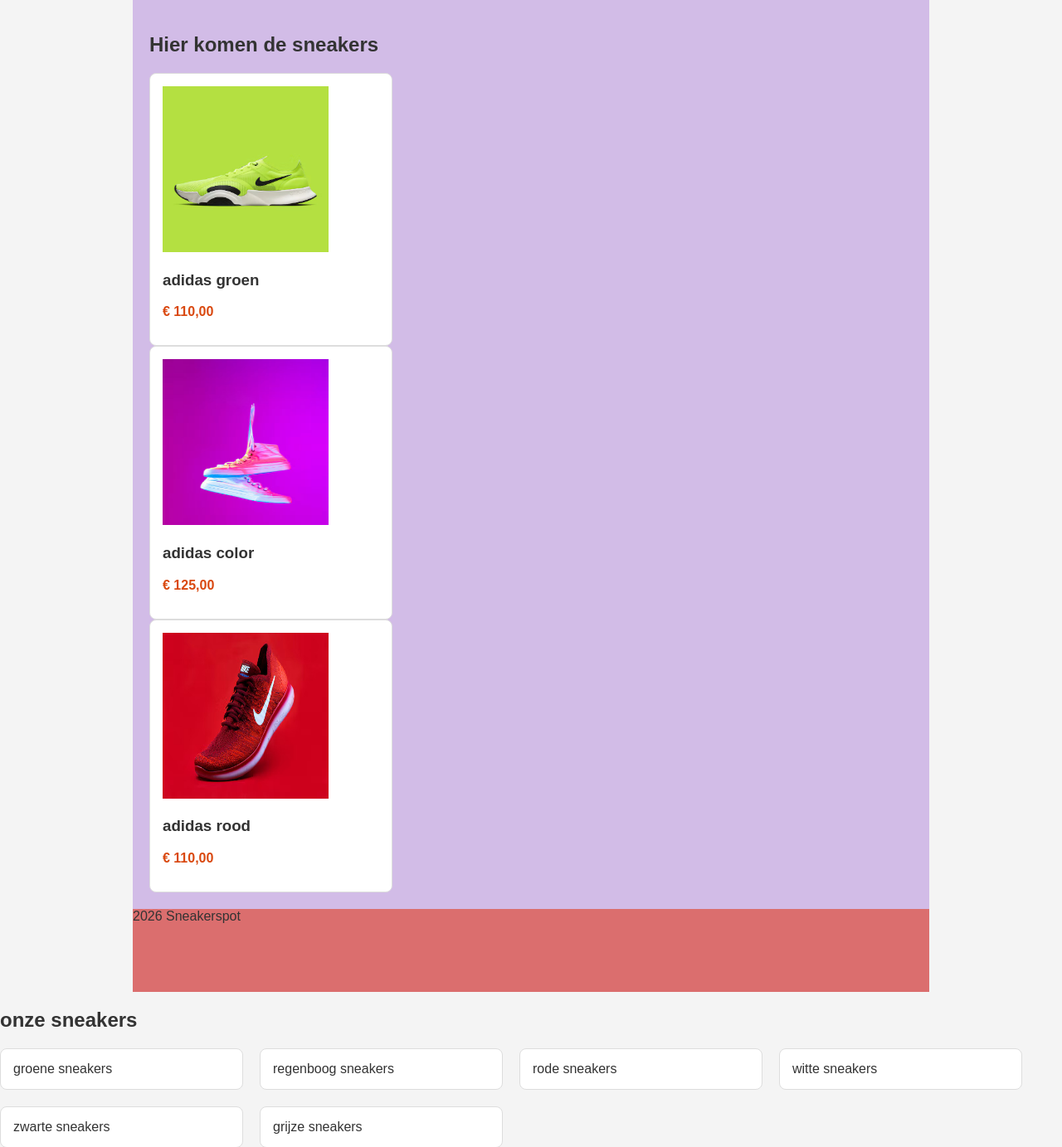
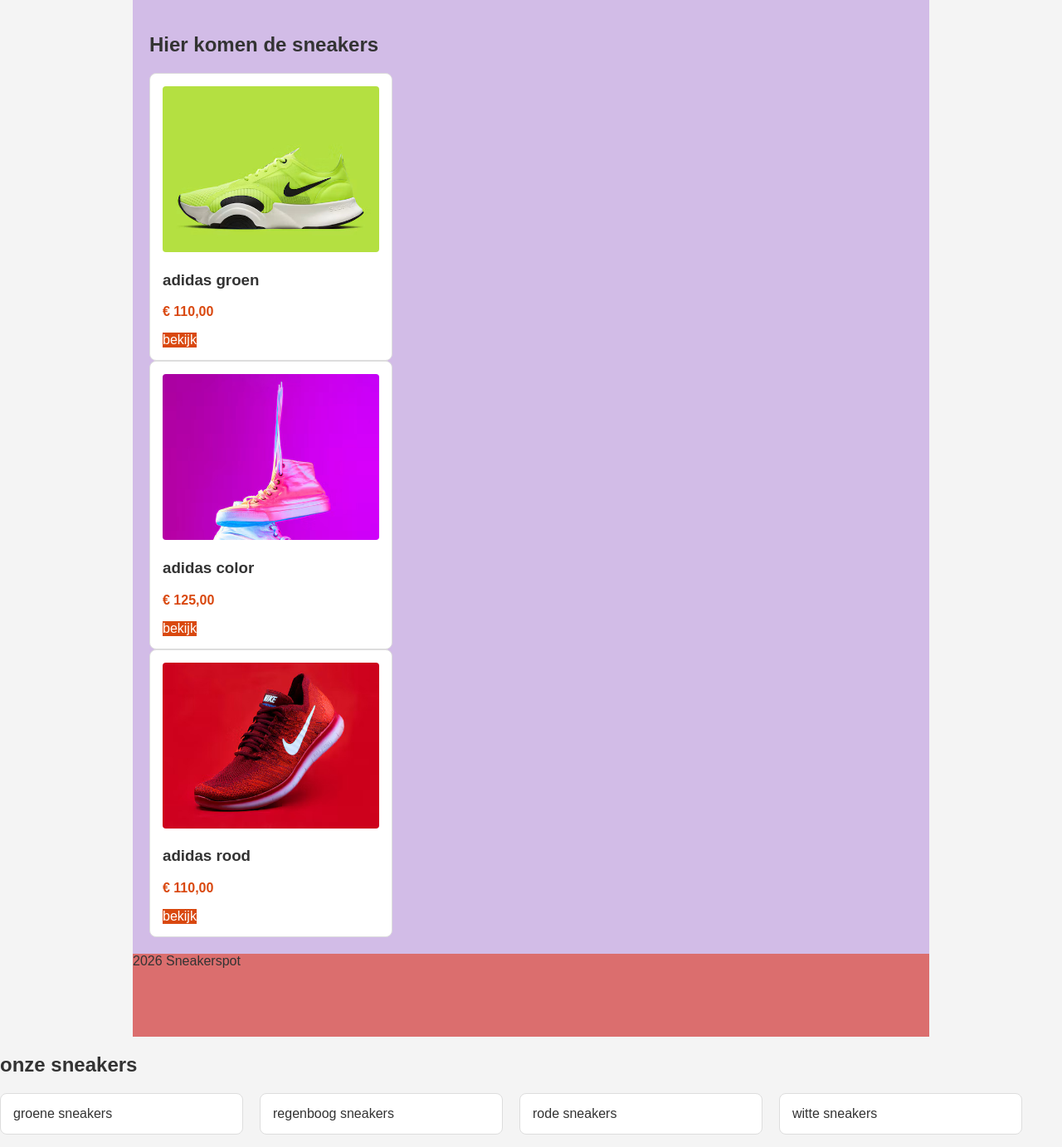
Before and after one commit to Fcb-student/Basis-Programeren-jaar-1-Periode-2-webDev, a PHP site: page / in a window 1280 px wide. Shown: the part 100-1483 px from the top of the page at 83% size. Run offline with PHP 8.4, Linux system fonts and the light colour scheme.

Commit message:
workshop 6

```diff
--- a/Workshops/workshop_6/css/style.css
+++ b/Workshops/workshop_6/css/style.css
@@ -42,8 +42,10 @@ body{
 }
 /* grootte van de plaatjes*/
 .product img{
-    width: 200px;
-    height: 200px
+    width: 100%;
+    height: 200px ;
+    object-fit: cover;
+    border-radius: 4px;
 }
 /*kwaliteit van de prisj text*/
 .prijs{
@@ -56,3 +58,15 @@ body{
     flex-wrap: wrap;
     gap: 20px;
 }
+
+.knop {
+    display: inline-block;
+    background-color: #d9480f;
+    color: #ffffff;
+    padding: 8px 16 px;
+    border-radius: 4 px;
+    text-decoration: none;
+}
+.knop:hover {
+    background-color: #b33c0c;
+}
--- a/Workshops/workshop_6/index.html
+++ b/Workshops/workshop_6/index.html
@@ -17,18 +17,21 @@
                 <img src="images/groenesneakers.jpg" alt="adidas groen">
                 <h3>adidas groen</h3>
                 <p class="prijs">&euro; 110,00</p>
+                <a href="detail.html" class="knop">bekijk</a>
             </div>
 
             <div class="product">
                 <img src="images/regenboogsneakers.jpg" alt="adidas color">
                 <h3>adidas color</h3>
                 <p class="prijs">&euro; 125,00</p>
+                <a href="detail.html" class="knop">bekijk</a>
             </div>
 
              <div class="product">
                 <img src="images/rodesneakers.jpg" alt="adidas rood">
                 <h3>adidas rood</h3>
                 <p class="prijs">&euro; 110,00</p>
+                <a href="detail.html" class="knop">bekijk</a>
             </div>
 
 
```
